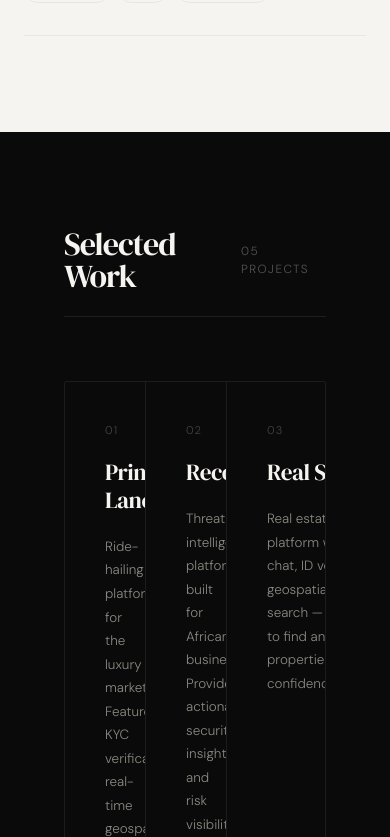
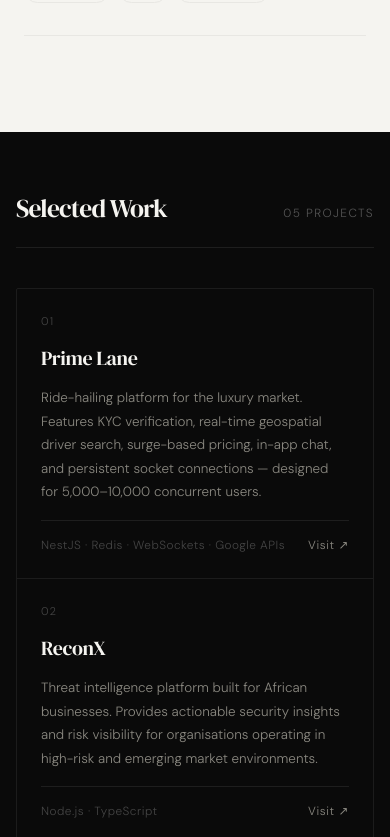
Before and after one commit to chijiooke/portfolio-v3, a Next.js app: page / in a window 390 px wide. Shown: the part 4387-5224 px from the top of the page. Built offline with nearby package versions, Linux system fonts and the light colour scheme.

Commit message:
fix(projects): updated responsiveness

```diff
--- a/components/Projects.tsx
+++ b/components/Projects.tsx
@@ -24,20 +24,20 @@ function ProjectCard({
     <div
       ref={cardRef}
       onMouseMove={handleMouseMove}
-      className={`reveal ${delay} card-glow relative bg-ink p-10 flex flex-col gap-5 transition-colors duration-200 hover:bg-[#0f0f0f] overflow-hidden`}
+      className={`reveal ${delay} card-glow relative bg-ink p-6 sm:p-8 lg:p-10 flex flex-col gap-4 sm:gap-5 transition-colors duration-200 hover:bg-[#0f0f0f] overflow-hidden`}
     >
       <span className="text-[0.7rem] text-[#444] tracking-[0.1em]">{proj.num}</span>
-      <h3 className="font-serif text-[1.45rem] tracking-[-0.02em] text-cream leading-[1.2]">
+      <h3 className="font-serif text-[1.25rem] sm:text-[1.35rem] lg:text-[1.45rem] tracking-[-0.02em] text-cream leading-[1.2]">
         {proj.name}
       </h3>
       <p className="text-[0.84rem] text-grey-3 leading-[1.75] flex-1">{proj.description}</p>
-      <div className="flex justify-between items-center pt-4 border-t border-[#1e1e1e] mt-auto">
-        <span className="text-[0.74rem] text-[#444] tracking-[0.04em]">{proj.stack}</span>
+      <div className="flex justify-between items-center pt-4 border-t border-[#1e1e1e] mt-auto gap-3">
+        <span className="text-[0.74rem] text-[#444] tracking-[0.04em] truncate">{proj.stack}</span>
         <a
           href={proj.link}
           target="_blank"
           rel="noopener noreferrer"
-          className="text-[0.74rem] text-grey-3 no-underline tracking-[0.05em] transition-colors duration-200 hover:text-cream flex items-center gap-1"
+          className="text-[0.74rem] text-grey-3 no-underline tracking-[0.05em] transition-colors duration-200 hover:text-cream flex items-center gap-1 shrink-0"
         >
           {proj.linkLabel} ↗
         </a>
@@ -50,35 +50,31 @@ export default function Projects() {
   const delays = ["", "d1", "d2", "d1", "d2", "d3"];
 
   return (
-    <section id="projects" className="px-16 pb-36 bg-ink text-cream">
+    <section id="projects" className="px-4 sm:px-8 lg:px-16 pb-20 sm:pb-28 lg:pb-36 bg-ink text-cream">
       {/* Header */}
-      <div className="reveal flex justify-between items-baseline mb-0 pt-24 pb-6 border-b border-[#1e1e1e]">
+      <div className="reveal flex justify-between items-baseline mb-0 pt-16 sm:pt-20 lg:pt-24 pb-6 border-b border-[#1e1e1e]">
         <h2
           className="font-serif tracking-[-0.03em] leading-none text-cream"
-          style={{ fontSize: "clamp(2rem, 4vw, 3.5rem)" }}
+          style={{ fontSize: "clamp(1.6rem, 5vw, 3.5rem)" }}
         >
           Selected Work
         </h2>
-        <span className="text-[0.74rem] tracking-[0.12em] uppercase text-[#555]">
+        <span className="text-[0.74rem] tracking-[0.12em] uppercase text-[#555] shrink-0 ml-4">
           {projects.length.toString().padStart(2, "0")} projects
         </span>
       </div>
 
-      {/* Grid */}
+      {/* Grid — 1 col on mobile, 2 on tablet, 3 on desktop */}
       <div
-        className="grid mt-16 border border-[#1c1c1c] rounded-sm overflow-hidden"
-        style={{
-          gridTemplateColumns: "repeat(3, 1fr)",
-          gap: "1px",
-          background: "#1c1c1c",
-        }}
+        className="grid grid-cols-1 sm:grid-cols-2 lg:grid-cols-3 mt-10 sm:mt-14 lg:mt-16 border border-[#1c1c1c] rounded-sm overflow-hidden"
+        style={{ gap: "1px", background: "#1c1c1c" }}
       >
         {projects.map((proj, i) => (
           <ProjectCard key={proj.num} proj={proj} delay={delays[i]} />
         ))}
 
         {/* More card */}
-        <div className="reveal d3 card-glow relative bg-ink p-10 flex items-center justify-center min-h-[220px] transition-colors duration-200 hover:bg-[#0f0f0f]">
+        <div className="reveal d3 card-glow relative bg-ink p-8 sm:p-10 flex items-center justify-center min-h-[160px] sm:min-h-[200px] lg:min-h-[220px] transition-colors duration-200 hover:bg-[#0f0f0f]">
           <p className="font-serif text-[1.05rem] italic text-[#2a2a2a] text-center leading-[1.7]">
             More on{" "}
             <a
```
